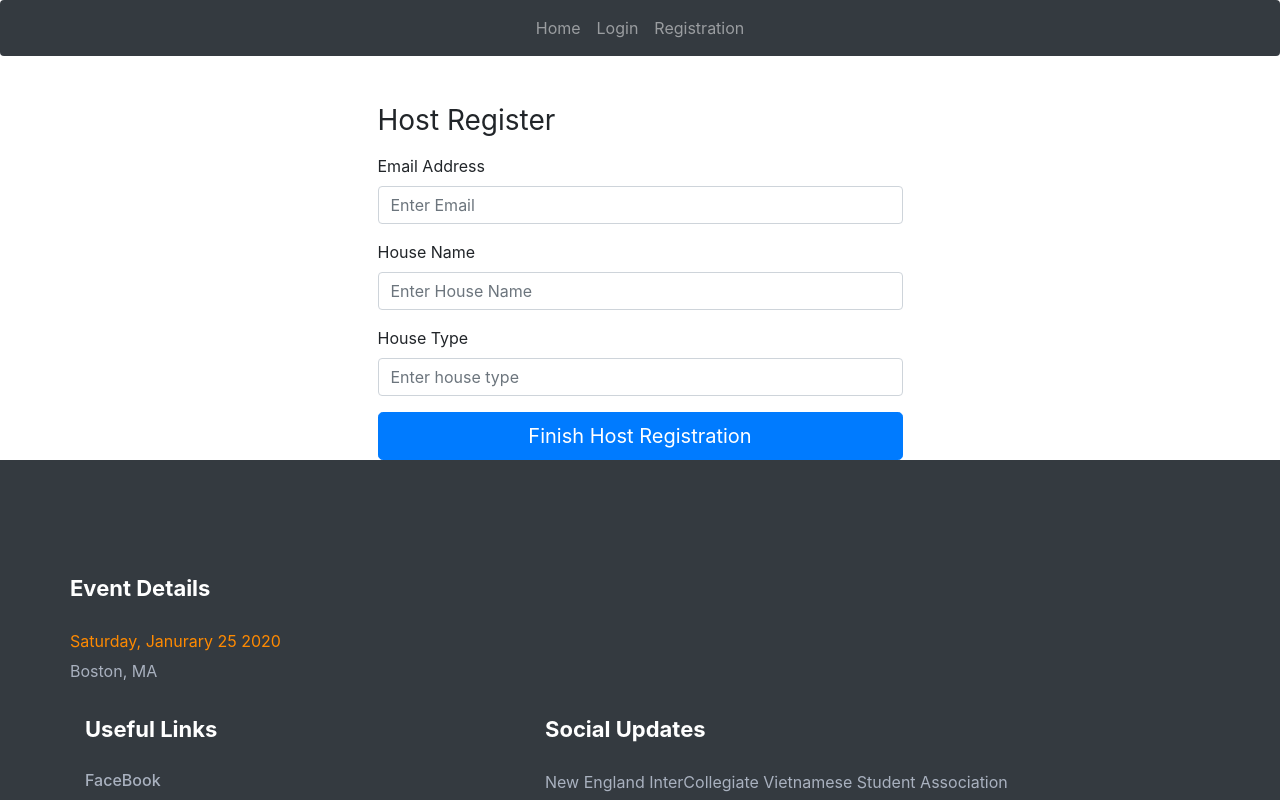
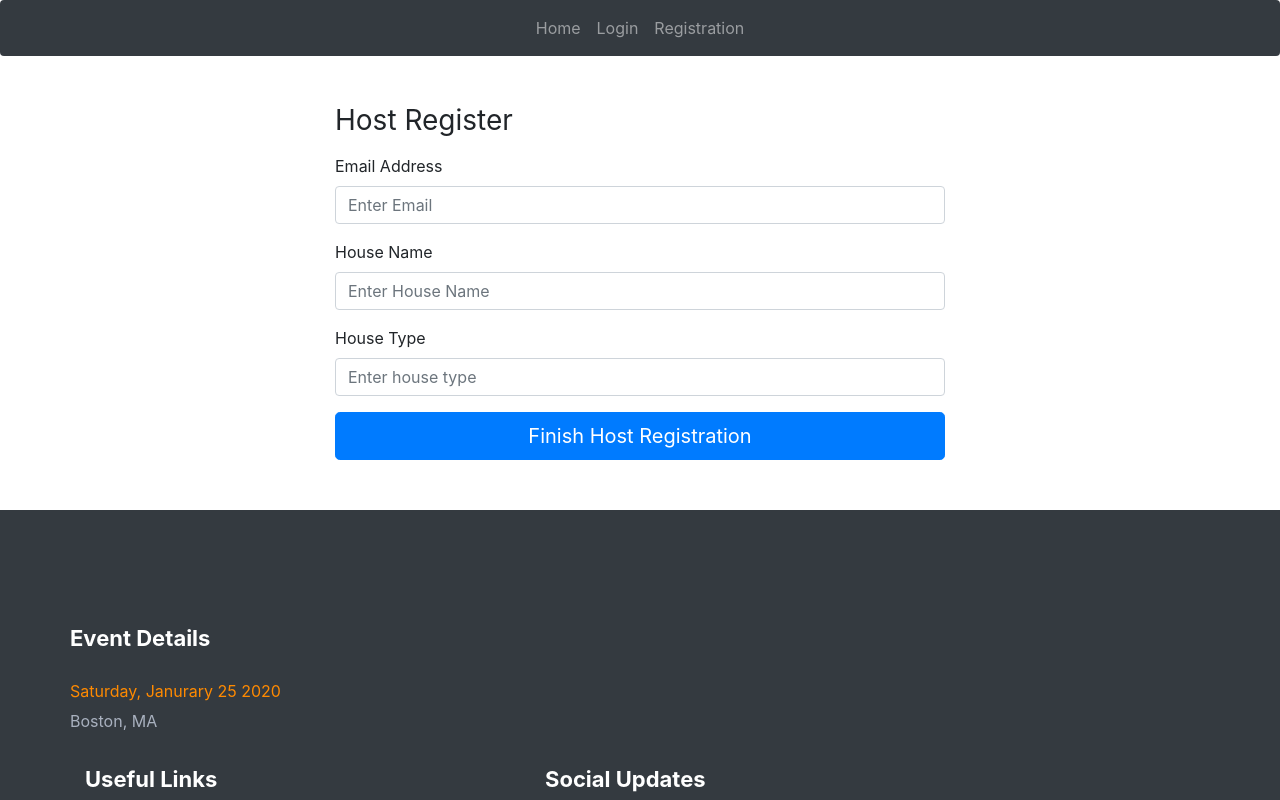
Before and after one commit to tintheturtle/airbnb, a React (Create React App) app in the folder client/: page /register_host in a window 1280 px wide. Shown: the top 800 px of the page. Built offline with nearby package versions, Linux system fonts and the light colour scheme.

Commit message:
added host registration portal styling

```diff
--- a/client/src/components/RegisterHost.js
+++ b/client/src/components/RegisterHost.js
@@ -1,5 +1,7 @@
 import React, { Component } from 'react'
 import { register_host } from './UserFunction'
+
+import './styles/HostRegistration.css'
 
 class RegisterHost extends Component {
     constructor() {
@@ -40,7 +42,7 @@ class RegisterHost extends Component {
 
     render () {
         return (
-            <div className="container">
+            <div className="container-host" id="bootstrap">
                 <div className="row">
                     <div className="col-md-6 mt-5 mx-auto">
                         <form noValidate={true} onSubmit={this.onSubmit}>
--- /dev/null
+++ b/client/src/components/styles/HostRegistration.css
@@ -0,0 +1,4 @@
+
+#bootstrap .row {
+    margin-bottom: 50px
+}
```
